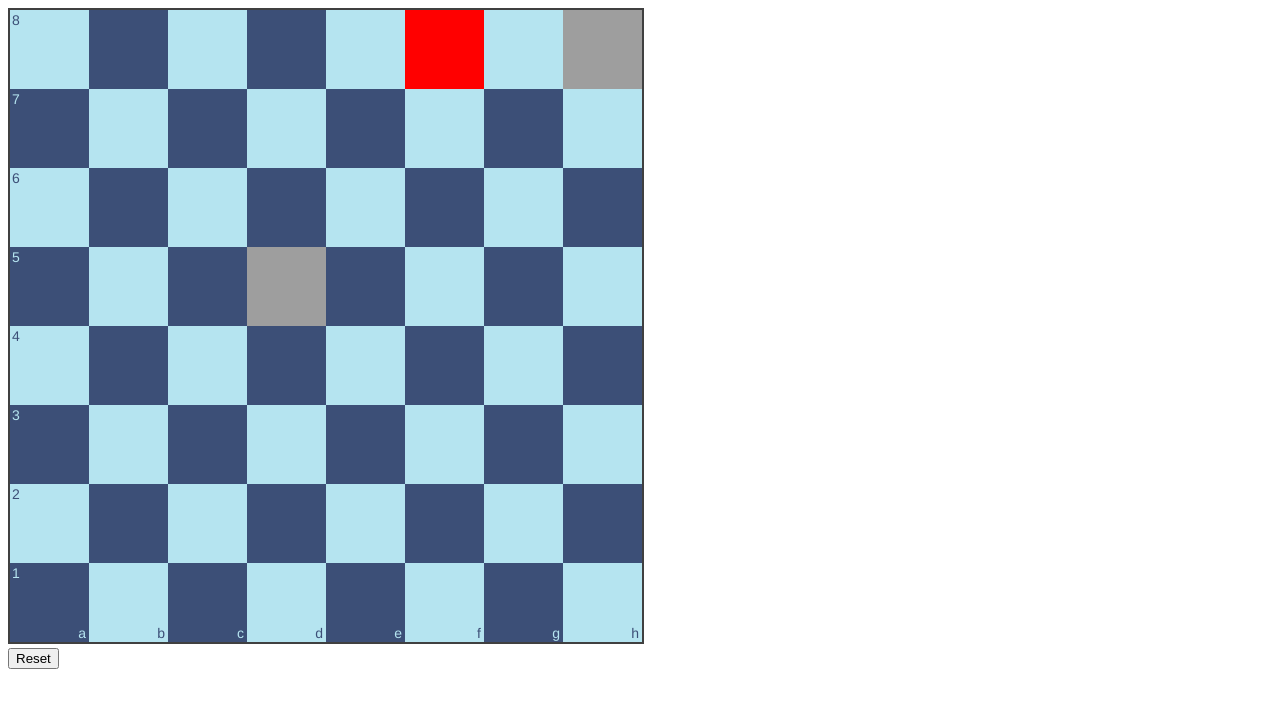
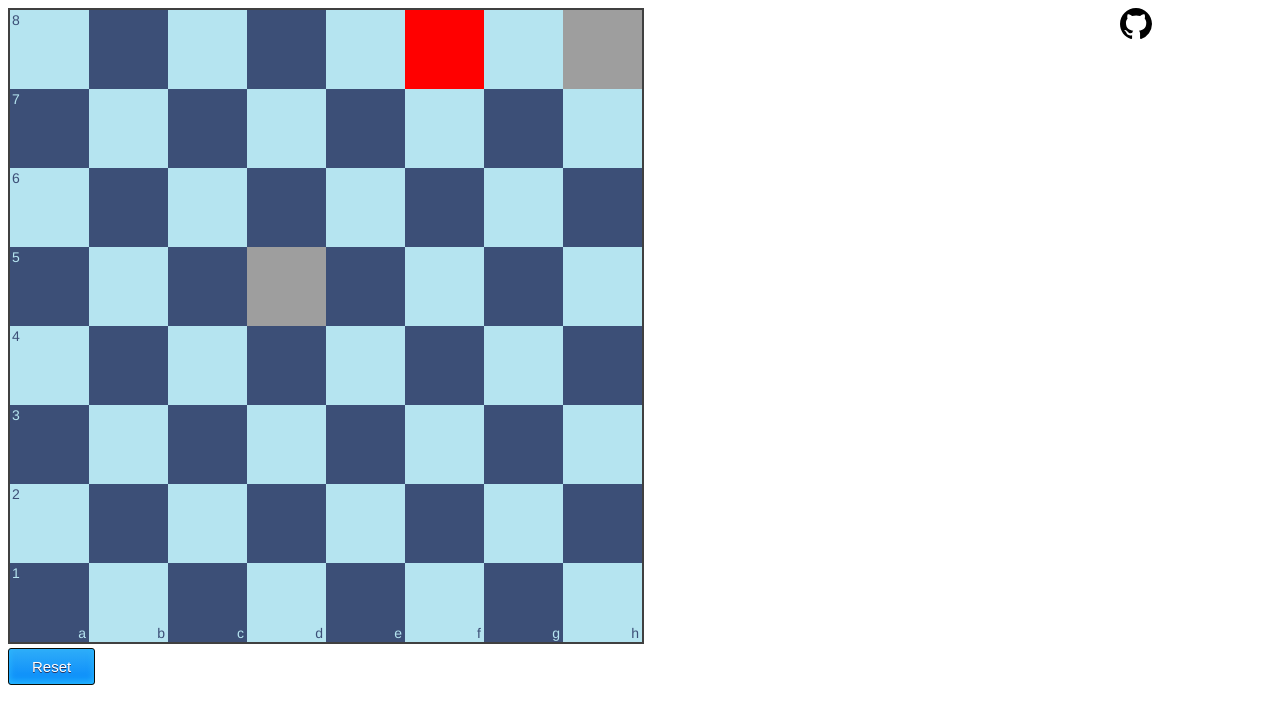
Before and after one commit to IHTFY/knight-puzzle, a plain HTML site: page index.html in a window 1280 px wide. Drawn offline with Linux system fonts and the light colour scheme; grey boxes are pictures that could not be loaded.

Commit message:
add link and readme

```diff
--- a/index.html
+++ b/index.html
@@ -14,6 +14,15 @@
     <div id="container">
       <div id="board"></div>
     </div>
-    <button id="reset">Reset</button>
+    <div>
+      <button id="reset">Reset</button>
+      <a href="https://github.com/IHTFY/knight-puzzle">
+        <svg id="gh_logo" height="32" width="32" viewBox="0 0 32 32">
+          <path
+            d="M16 0C7.2 0 0 7.2 0 16c0 7.1 4.6 13 11 15 .8 .14 1.1-.34 1.1-.76 0-.38-.02-1.6-.02-3-4 .74-5.1-.98-5.4-1.9-.18-.46-.96-1.9-1.6-2.3-.56-.3-1.4-1-.02-1.1 1.3-.02 2.2 1.2 2.5 1.6 1.4 2.4 3.7 1.7 4.7 1.3 .14-1 .56-1.7 1-2.1-3.6-.4-7.3-1.8-7.3-7.9 0-1.7 .62-3.2 1.6-4.3-.16-.4-.72-2 .16-4.2 0 0 1.3-.42 4.4 1.6 1.3-.36 2.6-.54 4-.54 1.4 0 2.7 .18 4 .54 3.1-2.1 4.4-1.6 4.4-1.6 .88 2.2 .32 3.8 .16 4.2 1 1.1 1.6 2.5 1.6 4.3 0 6.1-3.7 7.5-7.3 7.9 .58 .5 1.1 1.5 1.1 3 0 2.1-.02 3.9-.02 4.4 0 .42 .3 .92 1.1 .76A16 16 0 0 0 32 16c0-8.8-7.2-16-16-16z"
+          ></path>
+        </svg>
+      </a>
+    </div>
   </body>
 </html>
--- a/styles.css
+++ b/styles.css
@@ -1,3 +1,33 @@
+#gh_logo {
+  position: absolute;
+  top: 1vh;
+  right: 10vw;
+}
+
+button {
+  box-shadow: inset 0px -3px 7px 0px #29bbff;
+  background: linear-gradient(to bottom, #2dabf9 5%, #0688fa 100%);
+  background-color: #2dabf9;
+  border-radius: 3px;
+  border: 1px solid #0b0e07;
+  display: inline-block;
+  cursor: pointer;
+  color: #ffffff;
+  font-family: Arial;
+  font-size: 15px;
+  padding: 9px 23px;
+  text-decoration: none;
+  text-shadow: 0px 1px 0px #263666;
+}
+.myButton:hover {
+  background: linear-gradient(to bottom, #0688fa 5%, #2dabf9 100%);
+  background-color: #0688fa;
+}
+.myButton:active {
+  position: relative;
+  top: 1px;
+}
+
 #container {
   height: min(80vh, 80vw);
   width: min(80vh, 80vw);
@@ -7,7 +37,6 @@
 }
 
 #board {
-
   width: 100%;
   height: 100%;
 }
```
Also changed, not shown: README.md (added).
